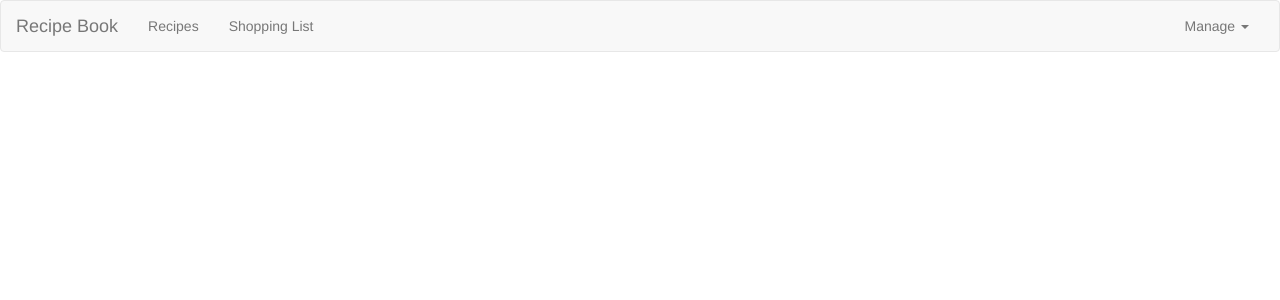
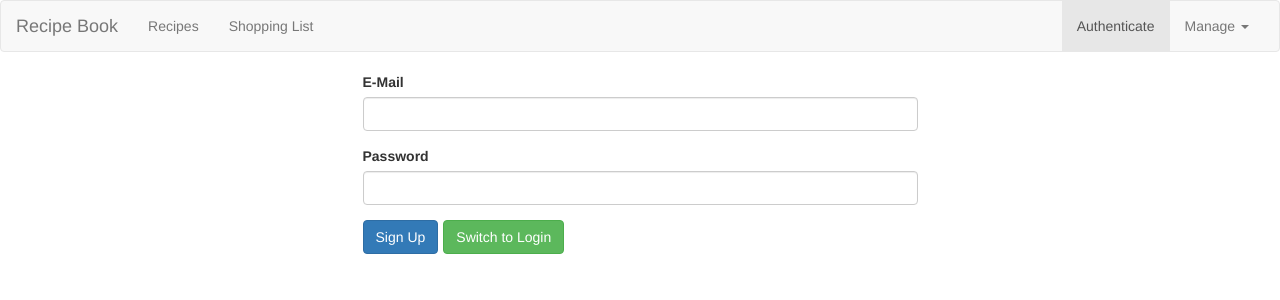
Before and after one commit to Yathuthurai/Food-Site, an Angular app: page /auth in a window 1280 px wide. Before the commit this address led to /. Shown: the top 300 px of the page. Built offline with nearby package versions, Linux system fonts and the light colour scheme.

Commit message:
Added Auth page

```diff
--- a/src/app/app-routing.module.ts
+++ b/src/app/app-routing.module.ts
@@ -1,5 +1,6 @@
 import { NgModule } from '@angular/core';
 import { Routes, RouterModule } from '@angular/router';
+import { AuthComponent } from './auth/auth.component';
 import { RecipeDetailComponent } from './recipes/recipe-detail/recipe-detail.component';
 import { RecipeEditComponent } from './recipes/recipe-edit/recipe-edit.component';
 import { RecipeStartComponent } from './recipes/recipe-start/recipe-start.component';
@@ -16,6 +17,7 @@
     { path: ':id/edit', component: RecipeEditComponent, resolve: [RecipesResolverService] }
   ] },
   { path: 'shopping-list', component: ShoppingListComponent },
+  { path: 'auth', component: AuthComponent },
 ];
 
 @NgModule({
--- a/src/app/app.module.ts
+++ b/src/app/app.module.ts
@@ -17,6 +17,7 @@
 import { RecipeStartComponent } from './recipes/recipe-start/recipe-start.component';
 import { RecipeEditComponent } from './recipes/recipe-edit/recipe-edit.component';
 import { RecipeService } from './recipes/recipe.service';
+import { AuthComponent } from './auth/auth.component';
 
 @NgModule({
   declarations: [
@@ -30,7 +31,8 @@
     ShoppingEditComponent,
     DropdownDirective,
     RecipeStartComponent,
-    RecipeEditComponent
+    RecipeEditComponent,
+    AuthComponent
   ],
   imports: [
     BrowserModule,
--- /dev/null
+++ b/src/app/auth/auth.component.html
@@ -0,0 +1,18 @@
+<div class="row">
+  <div class="col-xs-12 col-md-6 col-md-offset-3">
+    <form>
+      <div class="form-group">
+        <label for="email">E-Mail</label>
+        <input type="email" id="email" class="form-control"/>
+      </div>
+      <div class="form-group">
+        <label for="password">Password</label>
+        <input type="password" id="password" class="form-control"/>
+      </div>
+      <div class="btn-toolbar">
+        <button class="btn btn-primary">Sign Up</button>
+        <button class="btn btn-success">Switch to Login</button>
+      </div>
+    </form>
+  </div>
+</div>
--- /dev/null
+++ b/src/app/auth/auth.component.ts
@@ -0,0 +1,15 @@
+import { Component, OnInit } from '@angular/core';
+
+@Component({
+  selector: 'app-auth',
+  templateUrl: './auth.component.html',
+  styleUrls: ['./auth.component.css']
+})
+export class AuthComponent implements OnInit {
+
+  constructor() { }
+
+  ngOnInit(): void {
+  }
+
+}
--- a/src/app/header/header.component.html
+++ b/src/app/header/header.component.html
@@ -10,6 +10,7 @@
         <li routerLinkActive="active" ><a [routerLink]="['/shopping-list']">Shopping List</a></li>
       </ul>
       <ul class="nav navbar-nav navbar-right">
+        <li routerLinkActive="active" ><a [routerLink]="['/auth']">Authenticate</a></li>
         <li class="dropdown"  appDropdown>
           <a class="dropdown-toggle" style="cursor: pointer;" role="button">Manage <span class="caret"></span></a>
           <ul class="dropdown-menu">
```
Also changed, not shown: src/app/auth/auth.component.css (added).
